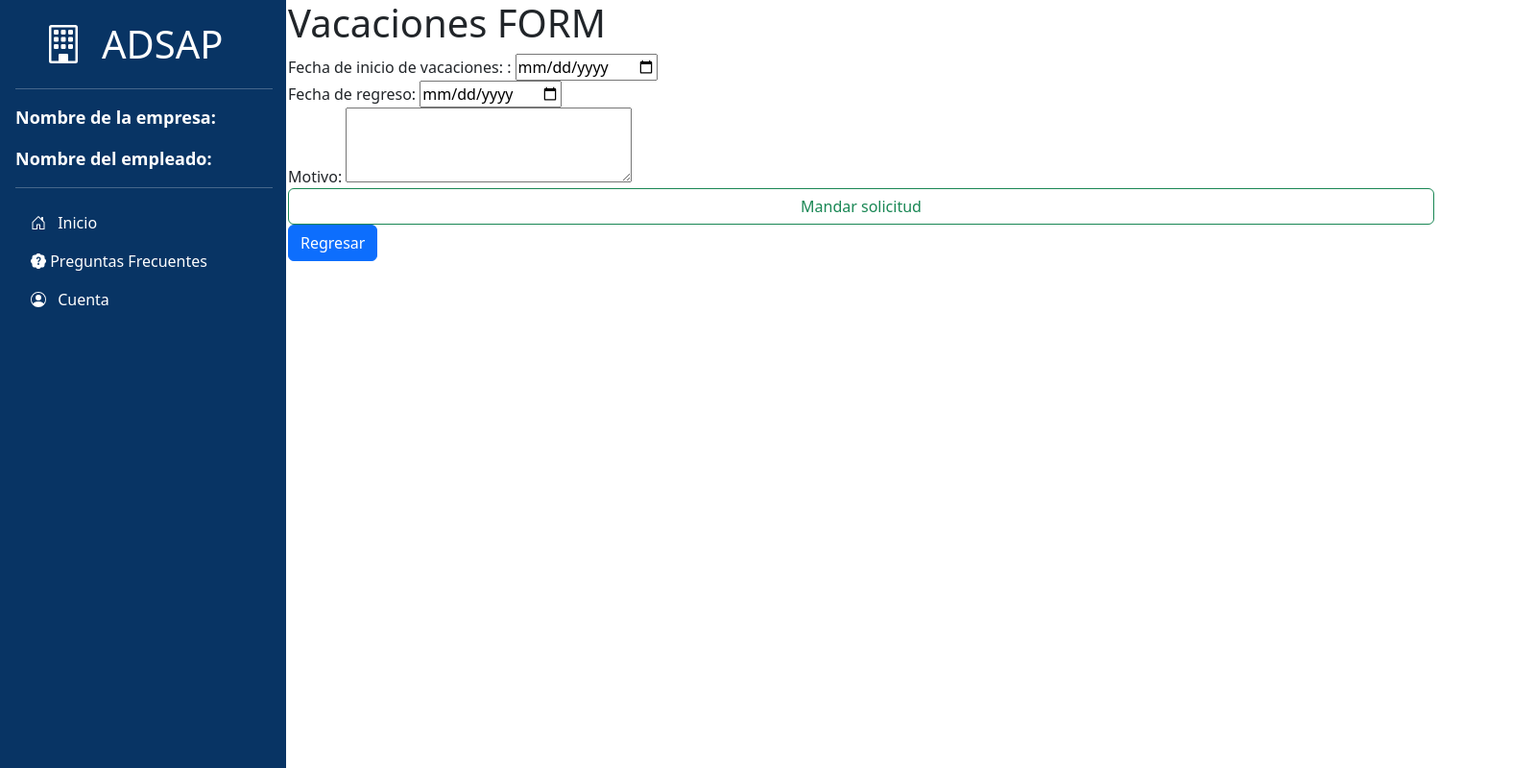
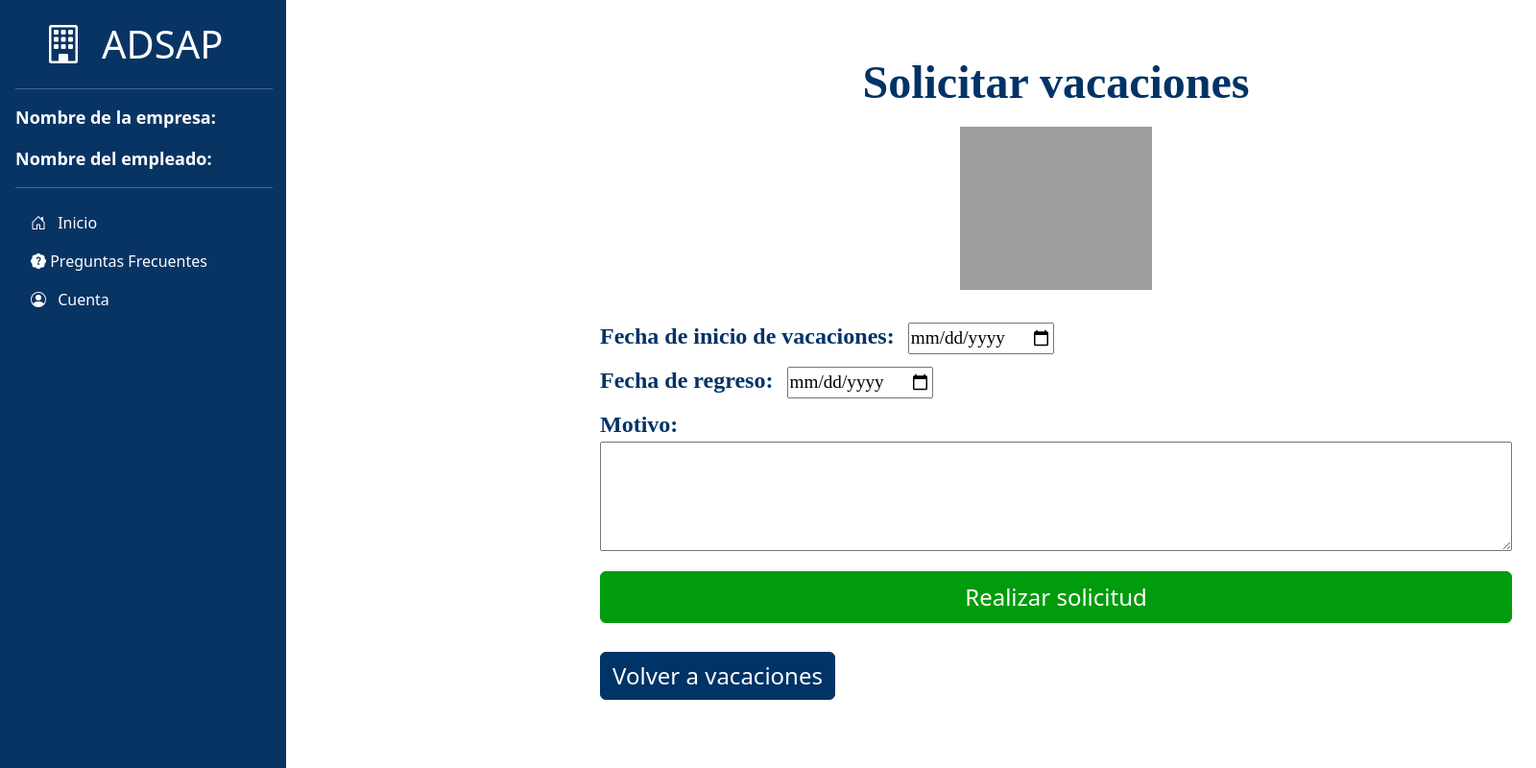
Before and after one commit to EddVargs8/ADSAP, a Django app: template ADSAP/templates/form_vacaciones.html in a window 1600 px wide. Shown: the whole page at 96% size. Run offline with Django 5.2, Linux system fonts and the light colour scheme; the template is opened without the code that fills it: values that come from a table or form of the project are taken from there, others are empty; some libraries are stand-ins or nearby versions; grey boxes are pictures that could not be loaded.

Commit message:
Vacation desing 1.1

```diff
--- a/ADSAP/core/forms.py
+++ b/ADSAP/core/forms.py
@@ -5,14 +5,10 @@ class Solicitud_Vacaciones_Form(forms.ModelForm):
     class Meta:
         model = models.VACACIONES
         exclude = ["id_empleado"]
-        labels = {
-            'fecha_inicio': 'Fecha de inicio de vacaciones: ',
-            'fecha_fin': 'Fecha de regreso:',
-        }
         widgets = {
-            'fecha_inicio': forms.DateInput({'type': 'date'}),
-            'fecha_fin': forms.DateInput({'type': 'date'}),
-            'motivo': forms.Textarea(attrs={'rows': 3, 'cols': 30}),
+            'fecha_inicio': forms.DateInput({'type': 'date', 'class': 'CampoFecha'}),
+            'fecha_fin': forms.DateInput({'type': 'date', 'class': 'CampoFecha'}),
+            'motivo': forms.Textarea(attrs={'rows': 3, 'cols': 30,'class': 'CampoMotivo'}),
         }
 
     def __init__(self, *args, **kwargs):
--- a/ADSAP/templates/form_vacaciones.html
+++ b/ADSAP/templates/form_vacaciones.html
@@ -1,19 +1,104 @@
 {% extends 'base/base.html'%}
-{% block title %}Vacaciones FORM {% endblock title %}
+{% load static %}
+{% block title %}Solicitar vacaciones{% endblock title %}
+{% block content %}
+<style>
+  .background {
+    background-color: #fff;
+  }
 
-{% block content %}
+  .Contenedor {
+    background-color: #fff;
+    padding-top: 50px;
+    padding-left: 25px;
+    padding-right: 25px;
+    height: 700px;
+    width: 1000px;
+    border-radius: 20px;
+    margin-left: 300px;
+    display: block;
+  }
 
-<body>
+  .Tittle {
+    font-size: 3em;
+    color: #003366;
+    font-family: 'ZCOOL QingKe HuangYou';
+    font-weight: bold;
+    text-align: center;
+    margin-bottom: 10px;
+  }
 
-    <h1>Vacaciones FORM </h1>
+  img {
+    margin-left: auto;
+    margin-right: auto;
+    height: 200px;
+    width: 200px;
+    display: block;
+    padding-bottom: 30px;
+  }
+
+  .Texto {
+    font-size: 1.5em;
+    Font-family: 'ZCOOL QingKe HuangYou';
+    font-weight: bold;
+    color: #003366;
+    margin-right: 10px;
+    margin-bottom: 10px;
+  }
+
+  .Motivo {
+    font-size: 1.5em;
+    Font-family: 'ZCOOL QingKe HuangYou';
+    font-weight: bold;
+    color: #003366;
+  }
+
+  .CampoFecha {
+    font-size: 1.2em;
+    Font-family: 'ZCOOL QingKe HuangYou';
+    color: black;
+  }
+
+  .CampoMotivo{
+    width: 950px;
+    margin-bottom: 15px;
+    font-size: 1.5em;
+    Font-family: 'ZCOOL QingKe HuangYou';
+  }
+
+  .btn {
+    background-color: #003366;
+    border-color: #003366;
+    font-size: 1.5em;
+    margin-bottom: 30px;
+  }
+
+  .BtnRealizar {
+    width: 950px;
+    background-color: #009c0d;
+    border-color: #009c0d;
+  }
+  .BtnRealizar:hover {
+    background-color: #006909;
+  }
+</style>
+
+<body class="background">
+  <div class=Contenedor>
+    <p class="Tittle">Solicitar vacaciones</p>
+    <img src="https://cdn-icons-png.flaticon.com/256/4285/4285330.png">
     <form action="" method="post" class="form">
-        {% csrf_token %}
-            {{ form }}
-            <button type="submit" class="btn btn-outline-success form-control">Mandar solicitud</button>
+      {% csrf_token %}
+      <label for="{{ form.fecha_inicio.id }}" class="Texto">Fecha de inicio de vacaciones: </label>
+      {{ form.fecha_inicio }}<br>
+      <label for="{{ form.fecha_fin.id }}" class="Texto">Fecha de regreso: </label>
+      {{ form.fecha_fin }}<br>
+      <label for="{{ form.motivo.id }}" class="Motivo">Motivo:</label><br>
+      {{ form.motivo }}<br>
+
+      <button type="submit" class="btn btn-primary py-2 BtnRealizar">Realizar solicitud</button>
     </form>
-
-
-    <a href="{% url 'core:vacaciones' %}" class="btn btn-primary">Regresar</a>
-
+    <a href="{% url 'core:vacaciones' %}" class="btn btn-primary">Volver a vacaciones</a>
+  </div>
 </body>
 {% endblock content %}
```
Also changed, not shown: ADSAP/templates/vacaciones_estado.html (+41 -12 lines).
